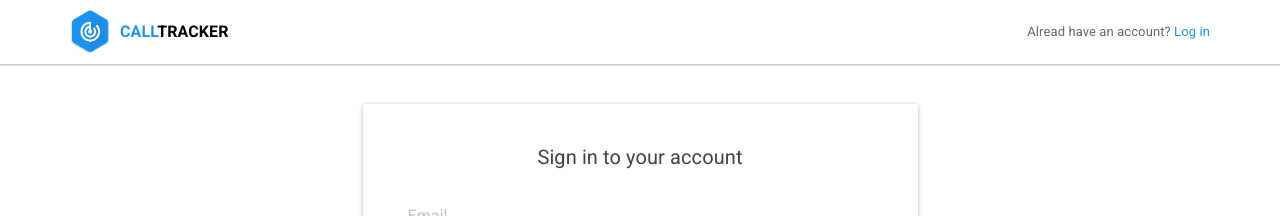
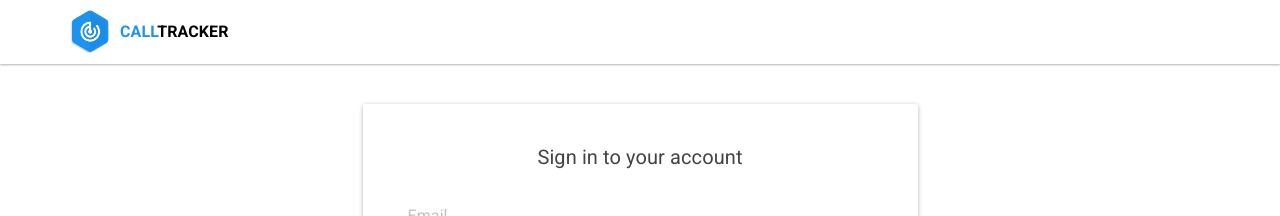
Before and after one commit to sumonst21/calltrackerio-site, a Jekyll site: the page built from sign-in.html, in a window 1280 px wide. Shown: the top 216 px of the page. Built offline with Jekyll 4.4.1, drawn with Linux system fonts in a browser that asks for light colours.

Commit message:
remove login link for now

```diff
--- a/_includes/header-sign-up.html
+++ b/_includes/header-sign-up.html
@@ -6,8 +6,8 @@
         <p class="p-t-10"><span>Call</span>Tracker</p>
       </a>
     </div>
-    <div class="pull-right m-t-20 visible-sm visbile-md visible-lg">
-      	Alread have an account? <a href="sign-in.html">Log in</a>
+      <div class="pull-right m-t-20 visible-sm visbile-md visible-lg">
+      	<!--Alread have an account? <a href="sign-in.html">Log in</a>-->
       </div>
   </div>
 </nav>
```
